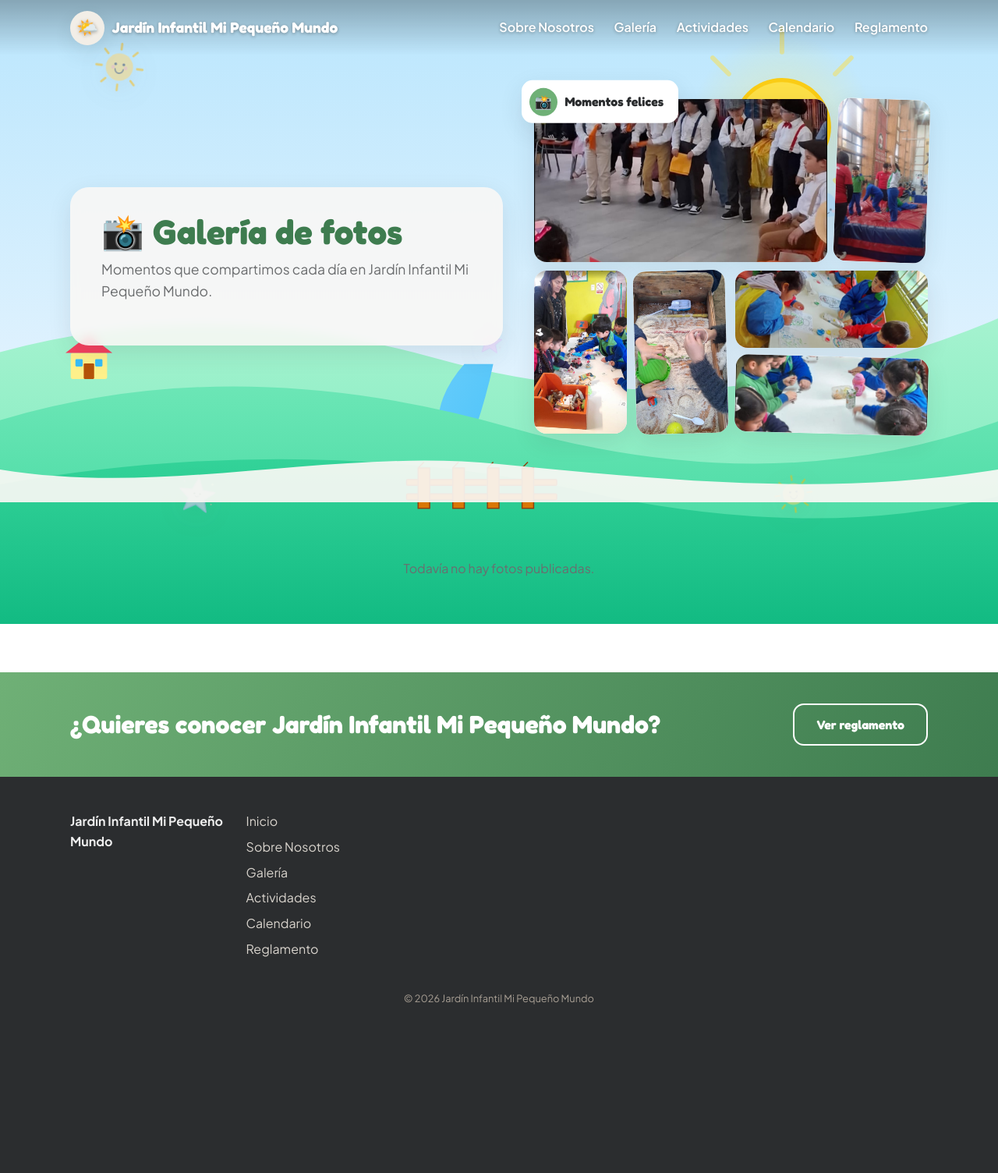
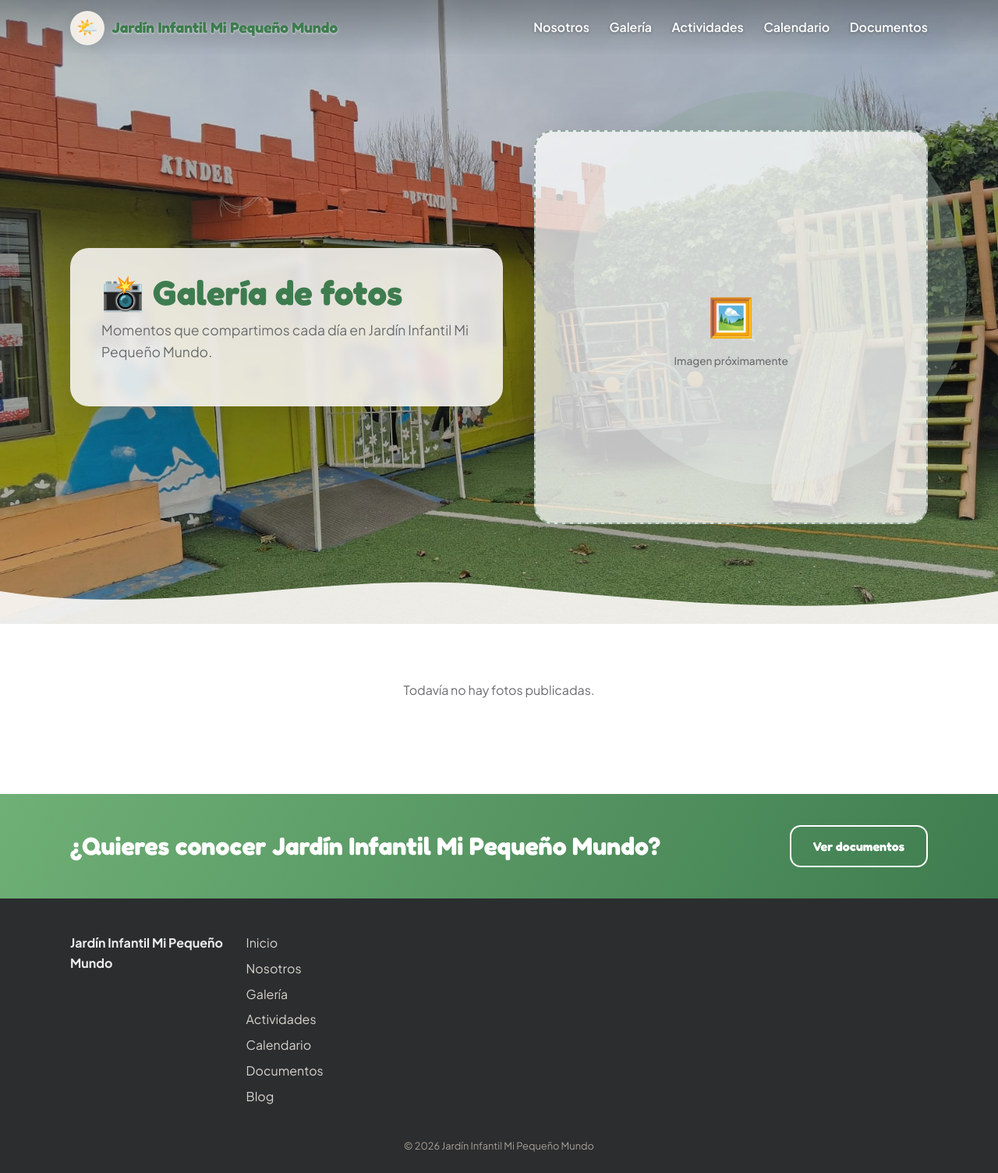
Before and after one commit to 21nicolasquijada/MiPequenoMundo, a Django app: page /galeria/ in a window 1280 px wide. Shown: the whole page at 78% size. Before the commit the page ends 1288 px from the top, so only its background shows below. Run offline with Django 5.2, Linux system fonts and the light colour scheme; data comes from the database, SQL or seed files in the repository; data that the repository does not hold is empty; a map, chart or similar area stays blank; some libraries are stand-ins or nearby versions; grey boxes are pictures that could not be loaded.

Commit message:
Documentos con PDFs ilimitados, videos de YouTube en galería, optimización de imágenes y blog
- Reemplaza el reglamento de PDF único por una página de Documentos con archivos
  ilimitados (título, descripción y botón de descarga).
- Permite enlazar videos de YouTube en la galería con el mismo formato de las fotos.
- Optimiza automáticamente cada imagen subida desde /admin (redimensiona y comprime).
- Agrega sección y enlace de blog configurables desde /admin.
- Unifica el hero a pantalla completa con foto propia en todas las páginas y deja
  el nombre del jardín siempre en verde en el navbar.
- Ajusta mapa de Google a vista satelital y simplifica textos de navegación.

Co-Authored-By: Claude Sonnet 5 <noreply@anthropic.com>

```diff
--- a/actividades/models.py
+++ b/actividades/models.py
@@ -4,9 +4,10 @@ from django.core.exceptions import ValidationError
 from django.db import models
 from ckeditor_uploader.fields import RichTextUploadingField
 from core.models import SingletonModel
+from core.utils import OptimizedImagesModel
 
 
-class PaginaActividades(SingletonModel):
+class PaginaActividades(OptimizedImagesModel, SingletonModel):
     imagen_hero = models.ImageField(upload_to='actividades/', blank=True, null=True)
 
     class Meta:
@@ -17,7 +18,7 @@ class PaginaActividades(SingletonModel):
         return 'Portada de la página de actividades'
 
 
-class SemanaActividades(models.Model):
+class SemanaActividades(OptimizedImagesModel):
     fecha_inicio = models.DateField(
         unique=True,
         help_text='Selecciona el día lunes de la semana que corresponde.',
--- a/calendario/models.py
+++ b/calendario/models.py
@@ -2,9 +2,10 @@ from django.core.exceptions import ValidationError
 from django.db import models
 from ckeditor_uploader.fields import RichTextUploadingField
 from core.models import SingletonModel
+from core.utils import OptimizedImagesModel
 
 
-class PaginaCalendario(SingletonModel):
+class PaginaCalendario(OptimizedImagesModel, SingletonModel):
     imagen_hero = models.ImageField(upload_to='calendario/', blank=True, null=True)
 
     class Meta:
@@ -15,7 +16,7 @@ class PaginaCalendario(SingletonModel):
         return 'Portada de la página de calendario'
 
 
-class EventoCalendario(models.Model):
+class EventoCalendario(OptimizedImagesModel):
     titulo = models.CharField(max_length=150)
     fecha_inicio = models.DateField()
     fecha_fin = models.DateField(
--- a/core/urls.py
+++ b/core/urls.py
@@ -6,5 +6,5 @@ app_name = 'core'
 urlpatterns = [
     path('', views.inicio, name='inicio'),
     path('sobre-nosotros/', views.sobre_nosotros, name='sobre_nosotros'),
-    path('reglamento/', views.reglamento, name='reglamento'),
+    path('documentos/', views.documentos, name='documentos'),
 ]
--- a/static/css/style.css
+++ b/static/css/style.css
@@ -129,8 +129,7 @@ img { max-width: 100%; display: block; }
     box-shadow: 0 2px 10px rgba(0, 0, 0, 0.05);
 }
 
-/* Texto claro mientras el header flota transparente sobre la foto */
-.site-header:not(.is-scrolled) .brand,
+/* Texto claro mientras el header flota transparente sobre la foto (el nombre del jardín se mantiene siempre verde, ver .brand) */
 .site-header:not(.is-scrolled) .site-nav a:not(.nav-cta) {
     color: #fff;
     text-shadow: 0 1px 4px rgba(0, 0, 0, 0.35);
@@ -160,6 +159,7 @@ main { padding-top: var(--header-h, 92px); }
     font-size: 1.2rem;
     color: var(--color-primary-dark);
     text-decoration: none;
+    text-shadow: 0 1px 3px rgba(255, 255, 255, 0.65);
 }
 
 .brand-logo { height: 48px; width: auto; }
@@ -243,10 +243,18 @@ main { padding-top: var(--header-h, 92px); }
 .admision-cta { margin-top: 2rem; text-align: center; }
 
 /* Hero: texto a la izquierda, imagen a la derecha (mismo patrón en todas las páginas) */
+/* Hero: foto de fondo propia a todo el alto del viewport, bajo el header fijo (igual en todas las páginas) */
 .hero {
     position: relative;
-    padding: 3.5rem 0 5.5rem;
     overflow: hidden;
+    background-image: url('../img/hero-inicio-bg.jpeg');
+    background-size: cover;
+    background-position: center;
+    min-height: 100vh;
+    margin-top: calc(-1 * var(--header-h, 92px));
+    padding: calc(3.5rem + var(--header-h, 92px)) 0 5.5rem;
+    display: grid;
+    align-items: center;
 }
 
 .hero-inner {
@@ -256,6 +264,15 @@ main { padding-top: var(--header-h, 92px); }
     align-items: center;
     position: relative;
     z-index: 2;
+}
+
+/* Velo oscuro sobre la foto de fondo para que el texto siga siendo legible */
+.hero::before {
+    content: '';
+    position: absolute;
+    inset: 0;
+    background: linear-gradient(180deg, rgba(43, 45, 47, 0.32), rgba(43, 45, 47, 0.12));
+    z-index: 0;
 }
 
 /* Onda divisora orgánica al pie del hero */
@@ -350,75 +356,6 @@ main { padding-top: var(--header-h, 92px); }
     font-size: 0.85rem;
     font-weight: 500;
 }
-
-.hero-badge {
-    position: absolute;
-    bottom: -1rem;
-    left: -1rem;
-    z-index: 2;
-    background: var(--color-white);
-    border-radius: var(--radius-btn);
-    box-shadow: var(--shadow);
-    padding: 0.6rem 1.2rem 0.6rem 0.6rem;
-    display: flex;
-    align-items: center;
-    gap: 0.6rem;
-    font-weight: 700;
-    font-family: var(--font-heading);
-    animation: float 4s ease-in-out infinite;
-    white-space: nowrap;
-}
-
-.hero-badge-icon {
-    width: 36px;
-    height: 36px;
-    border-radius: 50%;
-    background: var(--color-leaf);
-    display: flex;
-    align-items: center;
-    justify-content: center;
-    font-size: 1.1rem;
-}
-
-@keyframes float {
-    0%, 100% { transform: translateY(0); }
-    50% { transform: translateY(-10px); }
-}
-
-/* Hero tipo collage (página de galería): mosaico de fotos estáticas */
-.hero-collage {
-    position: relative;
-    width: 100%;
-    aspect-ratio: 4 / 3.4;
-    display: grid;
-    grid-template-columns: repeat(4, 1fr);
-    grid-template-rows: repeat(4, 1fr);
-    gap: 0.65rem;
-}
-
-.collage-item {
-    border-radius: var(--radius-sm);
-    box-shadow: var(--shadow);
-    overflow: hidden;
-    background: var(--color-white);
-    transition: transform 0.2s ease, box-shadow 0.2s ease;
-}
-
-.collage-item:hover { transform: translateY(-4px) scale(1.02); box-shadow: var(--shadow-lg); z-index: 2; }
-
-.collage-item img { width: 100%; height: 100%; object-fit: cover; }
-
-.collage-item-1 { grid-column: 1 / 4; grid-row: 1 / 3; }
-.collage-item-2 { grid-column: 4 / 5; grid-row: 1 / 3; transform: rotate(2deg); }
-.collage-item-3 { grid-column: 1 / 2; grid-row: 3 / 5; }
-.collage-item-4 { grid-column: 2 / 3; grid-row: 3 / 5; transform: rotate(-1.5deg); }
-.collage-item-5 { grid-column: 3 / 5; grid-row: 3 / 4; }
-.collage-item-6 { grid-column: 3 / 5; grid-row: 4 / 5; transform: rotate(1.5deg); }
-
-.collage-item-2:hover, .collage-item-4:hover, .collage-item-6:hover { transform: translateY(-4px) scale(1.03) rotate(0deg); }
-
-/* La insignia flota sobre la esquina de la foto grande, no sobre el mosaico completo */
-.hero-collage .hero-badge { top: -1rem; bottom: auto; left: -1rem; }
 
 /* Secciones: una columna, ancho completo */
 .section { padding: 2.5rem 0; }
--- a/templates/base.html
+++ b/templates/base.html
@@ -41,11 +41,11 @@
                 <span></span><span></span><span></span>
             </button>
             <nav class="site-nav" id="siteNav">
-                <a href="{% url 'core:sobre_nosotros' %}">Sobre Nosotros</a>
+                <a href="{% url 'core:sobre_nosotros' %}">Nosotros</a>
                 <a href="{% url 'galeria:galeria' %}">Galería</a>
                 <a href="{% url 'actividades:actividades' %}">Actividades</a>
                 <a href="{% url 'calendario:calendario' %}">Calendario</a>
-                <a href="{% url 'core:reglamento' %}">Reglamento</a>
+                <a href="{% url 'core:documentos' %}">Documentos</a>
                 {% if config_sitio.whatsapp_url %}
                 <a href="{{ config_sitio.whatsapp_url }}" target="_blank" rel="noopener" class="btn btn-sm nav-cta">Contáctanos</a>
                 {% elif config_sitio.telefono %}
@@ -71,7 +71,7 @@
                 {% elif config_sitio.telefono %}
                     <a href="tel:{{ config_sitio.telefono }}" class="btn">Llámanos</a>
                 {% endif %}
-                <a href="{% url 'core:reglamento' %}" class="btn btn-outline">Ver reglamento</a>
+                <a href="{% url 'core:documentos' %}" class="btn btn-outline">Ver documentos</a>
             </div>
         </div>
     </section>
@@ -84,11 +84,12 @@
             </div>
             <div class="footer-links">
                 <a href="{% url 'core:inicio' %}">Inicio</a>
-                <a href="{% url 'core:sobre_nosotros' %}">Sobre Nosotros</a>
+                <a href="{% url 'core:sobre_nosotros' %}">Nosotros</a>
                 <a href="{% url 'galeria:galeria' %}">Galería</a>
                 <a href="{% url 'actividades:actividades' %}">Actividades</a>
                 <a href="{% url 'calendario:calendario' %}">Calendario</a>
-                <a href="{% url 'core:reglamento' %}">Reglamento</a>
+                <a href="{% url 'core:documentos' %}">Documentos</a>
+                {% if config_sitio.blog_url %}<a href="{{ config_sitio.blog_url }}" target="_blank" rel="noopener">Blog</a>{% endif %}
             </div>
             <div class="footer-contacto">
                 {% if config_sitio.direccion %}<p>{{ config_sitio.direccion }}</p>{% endif %}
@@ -102,7 +103,7 @@
             </div>
             <div class="footer-map">
                 <iframe
-                    src="https://www.google.com/maps?q=Mi+Peque%C3%B1o+Mundo+Jard%C3%ADn+Infantil,+Vi%C3%B1a+del+Mar&output=embed"
+                    src="https://www.google.com/maps?q=Mi+Peque%C3%B1o+Mundo+Jard%C3%ADn+Infantil,+Vi%C3%B1a+del+Mar&t=k&output=embed"
                     loading="lazy"
                     referrerpolicy="no-referrer-when-downgrade"
                     title="Ubicación de {{ config_sitio.nombre_jardin }} en Google Maps"></iframe>
--- a/templates/galeria/galeria.html
+++ b/templates/galeria/galeria.html
@@ -1,5 +1,4 @@
 {% extends 'base.html' %}
-{% load static %}
 
 {% block title %}Galería · {{ config_sitio.nombre_jardin }}{% endblock %}
 
@@ -12,17 +11,15 @@
                 <p class="hero-subtitle">Momentos que compartimos cada día en {{ config_sitio.nombre_jardin }}.</p>
             </div>
         </div>
-        <div class="hero-collage">
-            <div class="collage-item collage-item-1"><img src="{% static 'img/galeria-hero/collage-1.jpg' %}" alt="Niños y niñas de Mi Pequeño Mundo participando en una actividad"></div>
-            <div class="collage-item collage-item-2"><img src="{% static 'img/galeria-hero/collage-2.jpg' %}" alt="Niños y niñas de Mi Pequeño Mundo participando en una actividad"></div>
-            <div class="collage-item collage-item-3"><img src="{% static 'img/galeria-hero/collage-3.jpg' %}" alt="Niños y niñas de Mi Pequeño Mundo participando en una actividad"></div>
-            <div class="collage-item collage-item-4"><img src="{% static 'img/galeria-hero/collage-4.jpg' %}" alt="Niños y niñas de Mi Pequeño Mundo participando en una actividad"></div>
-            <div class="collage-item collage-item-5"><img src="{% static 'img/galeria-hero/collage-5.jpg' %}" alt="Niños y niñas de Mi Pequeño Mundo participando en una actividad"></div>
-            <div class="collage-item collage-item-6"><img src="{% static 'img/galeria-hero/collage-6.jpg' %}" alt="Niños y niñas de Mi Pequeño Mundo participando en una actividad"></div>
-            <div class="hero-badge">
-                <span class="hero-badge-icon" aria-hidden="true">📸</span>
-                <span>Momentos felices</span>
-            </div>
+        <div class="hero-media">
+            {% if portada.imagen_hero %}
+                <img src="{{ portada.imagen_hero.url }}" alt="Galería">
+            {% else %}
+                <div class="hero-media-placeholder" aria-hidden="true">
+                    <span>🖼️</span>
+                    <span class="placeholder-label">Imagen próximamente</span>
+                </div>
+            {% endif %}
         </div>
     </div>
 </section>
@@ -32,6 +29,13 @@
     <div class="gallery-grid">
         {% for foto in fotos %}
         <figure class="gallery-item">
+            {% if foto.video_url %}
+            <a href="{{ foto.video_url }}" target="_blank" rel="noopener" class="gallery-item-btn gallery-item-video"
+               aria-label="Ver video{% if foto.titulo %} {{ foto.titulo }}{% endif %} en YouTube">
+                <img src="{{ foto.miniatura_url }}" alt="{{ foto.titulo }}" loading="lazy" decoding="async">
+                <span class="gallery-play-icon" aria-hidden="true"><span>▶</span></span>
+            </a>
+            {% else %}
             <button type="button" class="gallery-item-btn" data-lightbox-trigger
                     data-img="{{ foto.imagen.url }}"
                     data-titulo="{{ foto.titulo|default:'' }}"
@@ -39,6 +43,7 @@
                     aria-label="Ver foto{% if foto.titulo %} {{ foto.titulo }}{% endif %} en grande">
                 <img src="{{ foto.imagen.url }}" alt="{{ foto.titulo }}" loading="lazy" decoding="async">
             </button>
+            {% endif %}
             {% if foto.titulo or foto.descripcion %}
             <figcaption>
                 {% if foto.titulo %}<h3>{{ foto.titulo }}</h3>{% endif %}
```
Also changed, not shown: other parts of static/css/style.css (+78 -13 lines), core/admin.py (+15 -1 lines), core/models.py (+37 -10 lines), core/utils.py (added, +70 -0 lines), core/views.py (+7 -4 lines), galeria/admin.py (+4 -3 lines), galeria/models.py (+36 -3 lines), templates/core/documentos.html (added, +51 -0 lines), templates/core/inicio.html (+22 -1 lines), templates/core/reglamento.html (deleted, +0 -37 lines), core/migrations/0004_documento_alter_reglamento_options_and_more.py (added), galeria/migrations/0003_fotogaleria_video_url_alter_fotogaleria_imagen.py (added).
